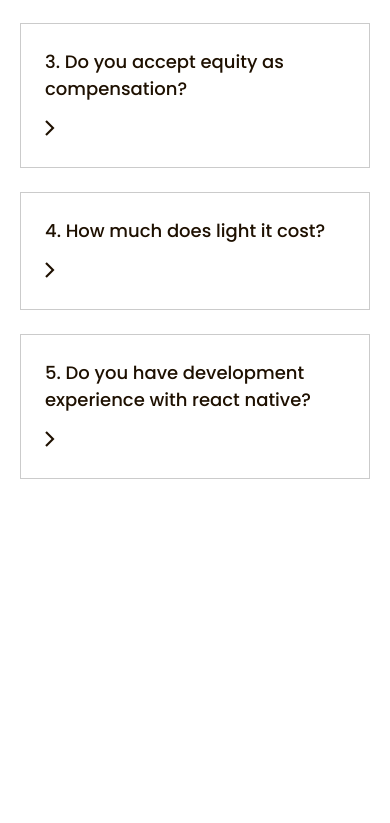
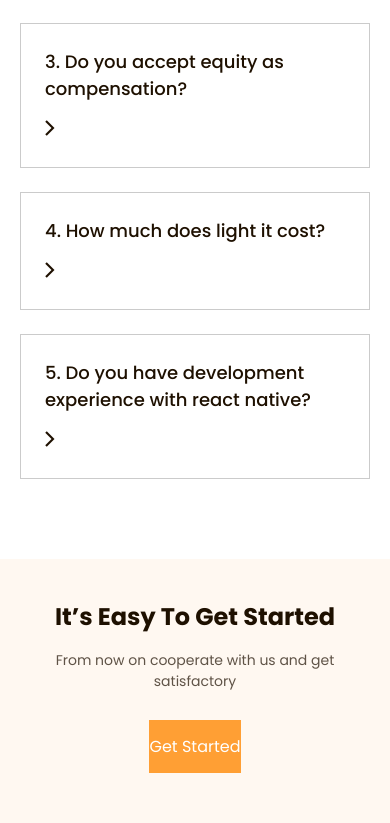
Before and after one commit to Nino-Techwoman/Redu_Team_Project, a plain HTML site: page index.html in a window 390 px wide. Shown: the part 4010-4833 px from the top of the page. Before the commit the page ends 4569 px from the top, so only its background shows below. Drawn offline with Linux system fonts and the light colour scheme.

Commit message:
get-started

```diff
--- a/index.html
+++ b/index.html
@@ -228,6 +228,23 @@
 
   </section>
 
+  <section class="get-started">
+    <div class="get-started-title">
+      <h1>It’s Easy To Get Started</h1>
+      <p>From now on cooperate with us and get satisfactory</p>
+    </div>
+    <div class="get-started-button">
+      <a href="#">Get Started</a>
+    </div>
+
+
+
+
+
+
+
+  </section>
+
 
 
 
--- a/style.css
+++ b/style.css
@@ -332,6 +332,7 @@ nav a:hover {
   padding-left: 120px;
   padding-right: 120px;
   align-items: center;
+  margin-bottom: 180px;
 
 }
 
@@ -405,6 +406,51 @@ nav a:hover {
   align-items: center;
 }
 
+
+/* It’s Easy To Get Started */
+.get-started{
+  padding-left: 120px;
+  padding-right: 120px;
+  background-color: #FFF8F1;
+  display: flex;
+  flex-direction: column;
+  gap: 40px;
+  align-items: center;
+  padding-top: 60px;
+  padding-bottom: 80px;
+
+
+
+}
+.get-started-title{
+  display: flex;
+  flex-direction: column;
+  gap: 16px;
+  text-align: center;
+
+}
+.get-started-title h1{
+  color: #1E1000;
+  font-size: 40px;
+  font-weight: 700;
+}
+
+.get-started-title p{
+  color: #1E1000B5;
+  font-size: 16px;
+  font-weight: 400;
+}
+
+.get-started-button{
+  background-color: #FF9F34;
+  max-width: fit-content;
+  padding: 16px 32px;
+
+}
+.get-started-button a{
+  text-decoration: none;
+  color: white;
+}
 
 
 
@@ -623,3 +669,34 @@ nav a:hover {
     justify-content: space-between;
   }
 }
+
+
+/* It’s Easy To Get Started */
+@media (max-width: 480px) {
+  .get-started {
+    padding-left: 20px;
+    padding-right: 20px;
+    padding-top: 40px;
+    padding-bottom: 50px;
+    gap: 28px;
+  }
+
+  .get-started-title h1 {
+    font-size: 24px;
+  }
+
+  .get-started-title p {
+    font-size: 14px;
+  }
+
+  .get-started-button {
+    width: 100%;
+    text-align: center;
+    padding: 14px 0;
+  }
+
+  .get-started-button a {
+    display: block;
+    width: 100%;
+  }
+}
```
